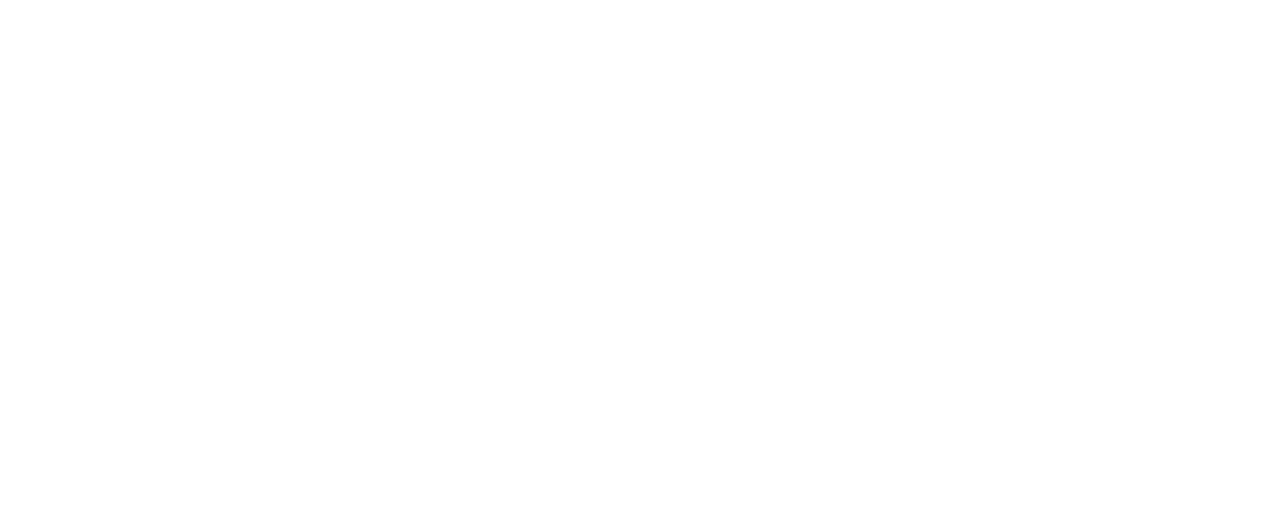
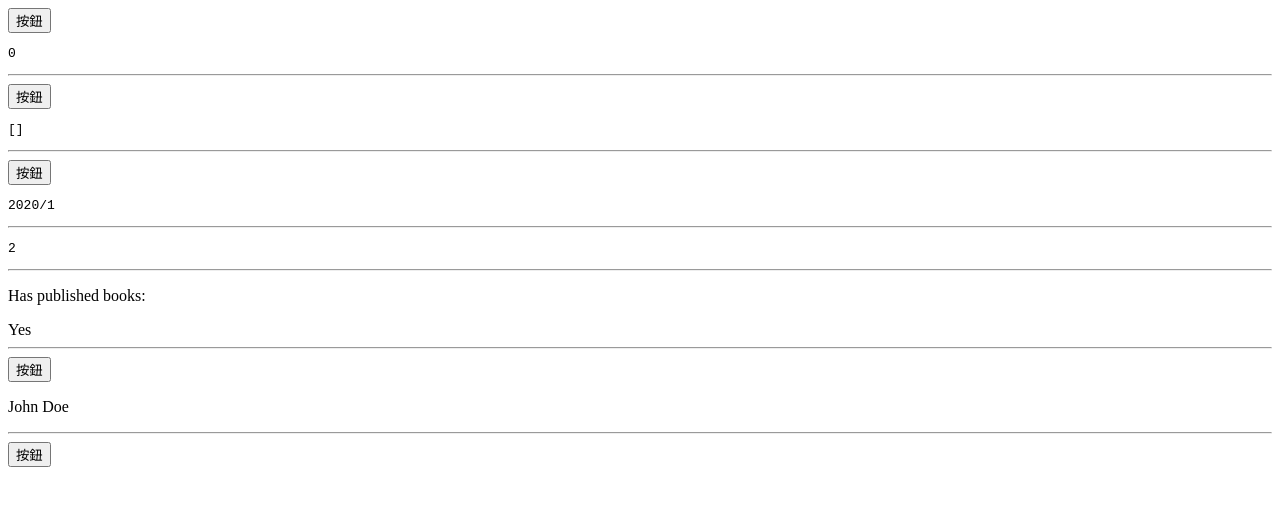
Before and after one commit to awdr74100/typescript-vue-basic, a Vue app: page / in a window 1280 px wide. Shown: the top 506 px of the page. Built offline with nearby package versions, Linux system fonts and the light colour scheme.

Commit message:
Update ...

```diff
--- a/src/App.vue
+++ b/src/App.vue
@@ -1,5 +1,116 @@
-<template></template>
+<template>
+  <div>
+    <button type="button" @click.prevent="increment(1)">按鈕</button>
+    <pre>{{ state.count }}</pre>
+    <hr />
+    <button
+      type="button"
+      @click.prevent="addProduct({ title: 'A Book', price: Math.random() })"
+    >
+      按鈕
+    </button>
+    <pre>{{ storage.products }}</pre>
+    <hr />
+    <button type="button" @click.prevent="updateYearAndMonth('2022', 10)">
+      按鈕
+    </button>
+    <pre>{{ year }}/{{ month }}</pre>
+    <hr />
+    <pre>{{ foo + 1 }}</pre>
+    <hr />
+    <p>Has published books:</p>
+    <span>{{ publishedBooksMessage }}</span>
+    <hr />
+    <button type="button" @click.prevent="updateName('Ian Lan')">按鈕</button>
+    <p>{{ fullName }}</p>
+    <hr />
+    <button type="button" @click.prevent="printTime">按鈕</button>
+  </div>
+</template>
 
-<script setup lang="ts"></script>
+<script setup lang="ts">
+import { reactive, ref, computed } from 'vue';
+
+// #1
+
+const state = reactive({ count: 0 });
+
+const increment = (num: number) => {
+  state.count += num;
+};
+
+// #2
+
+interface Product {
+  title: string;
+  price: number;
+}
+
+interface Storage {
+  products: Product[];
+}
+
+const storage: Storage = reactive({ products: [] });
+
+const addProduct = (product: Product) => {
+  storage.products.push(product);
+};
+
+// #3
+
+const year = ref<string | number>(2020);
+const month = ref(1);
+
+const updateYearAndMonth = (y: string | number, m: number) => {
+  year.value = y;
+  month.value = m;
+};
+
+// #4
+
+const object = { foo: ref(1) };
+const { foo } = object;
+
+// #5
+
+const author = reactive({
+  name: 'John Doe',
+  books: [
+    'Vue 2 - Advanced Guide',
+    'Vue 3 - Basic Guide',
+    'Vue 4 - The Mystery',
+  ],
+});
+
+const publishedBooksMessage = computed(() => {
+  return author.books.length ? 'Yes' : 'No';
+});
+
+// #6
+const firstName = ref('John');
+const lastName = ref('Doe');
+
+const fullName = computed({
+  get() {
+    return `${firstName.value} ${lastName.value}`;
+  },
+  set(newValue: string) {
+    [firstName.value, lastName.value] = newValue.split(' ');
+  },
+});
+
+const updateName = (newFullName: string) => {
+  fullName.value = newFullName;
+};
+
+// #7
+const delay = (t: number) => new Promise((resolve) => setTimeout(resolve, t));
+
+const printTime = async () => {
+  console.log(Date.now());
+  await delay(3000);
+  console.log(Date.now());
+};
+</script>
 
 <style></style>
```
